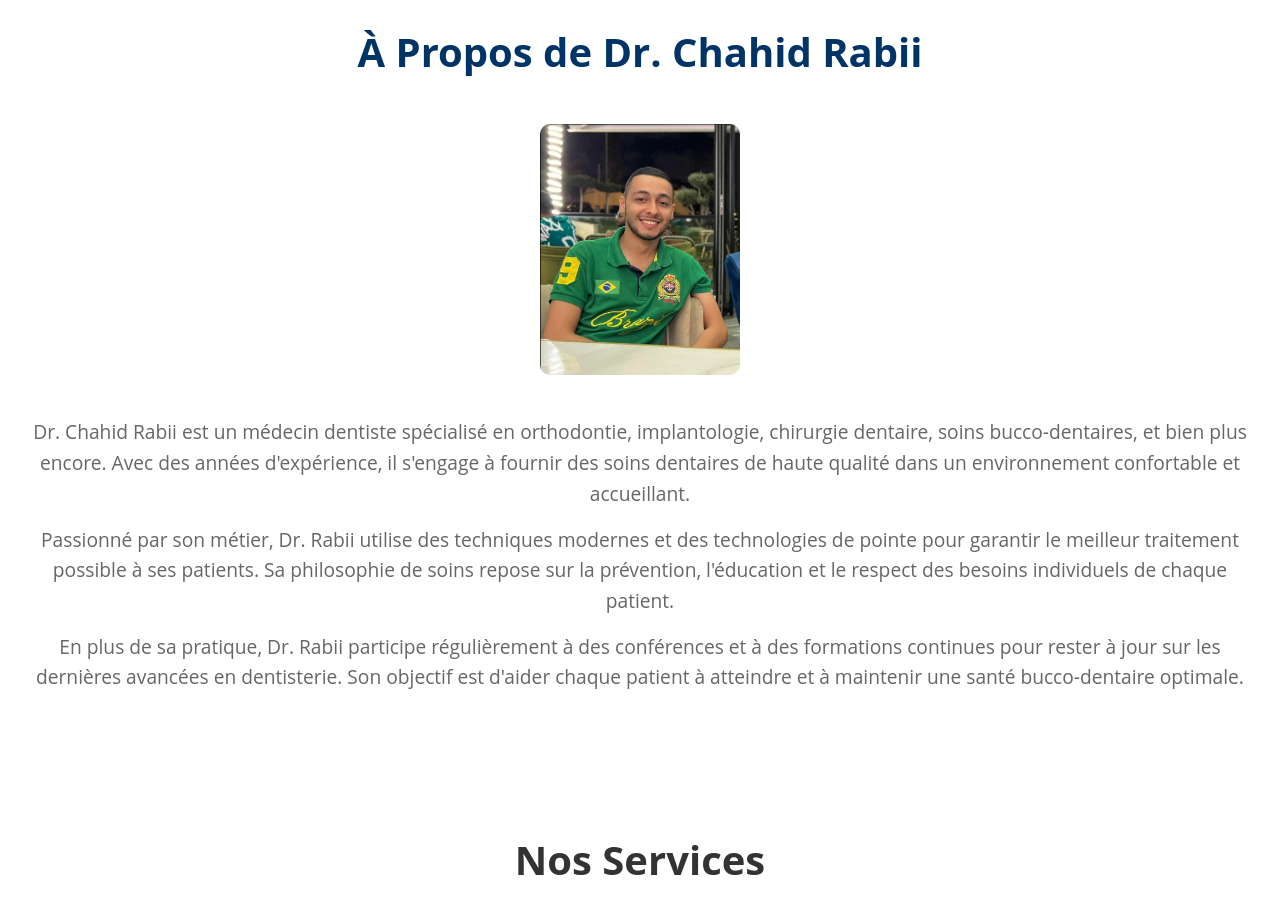
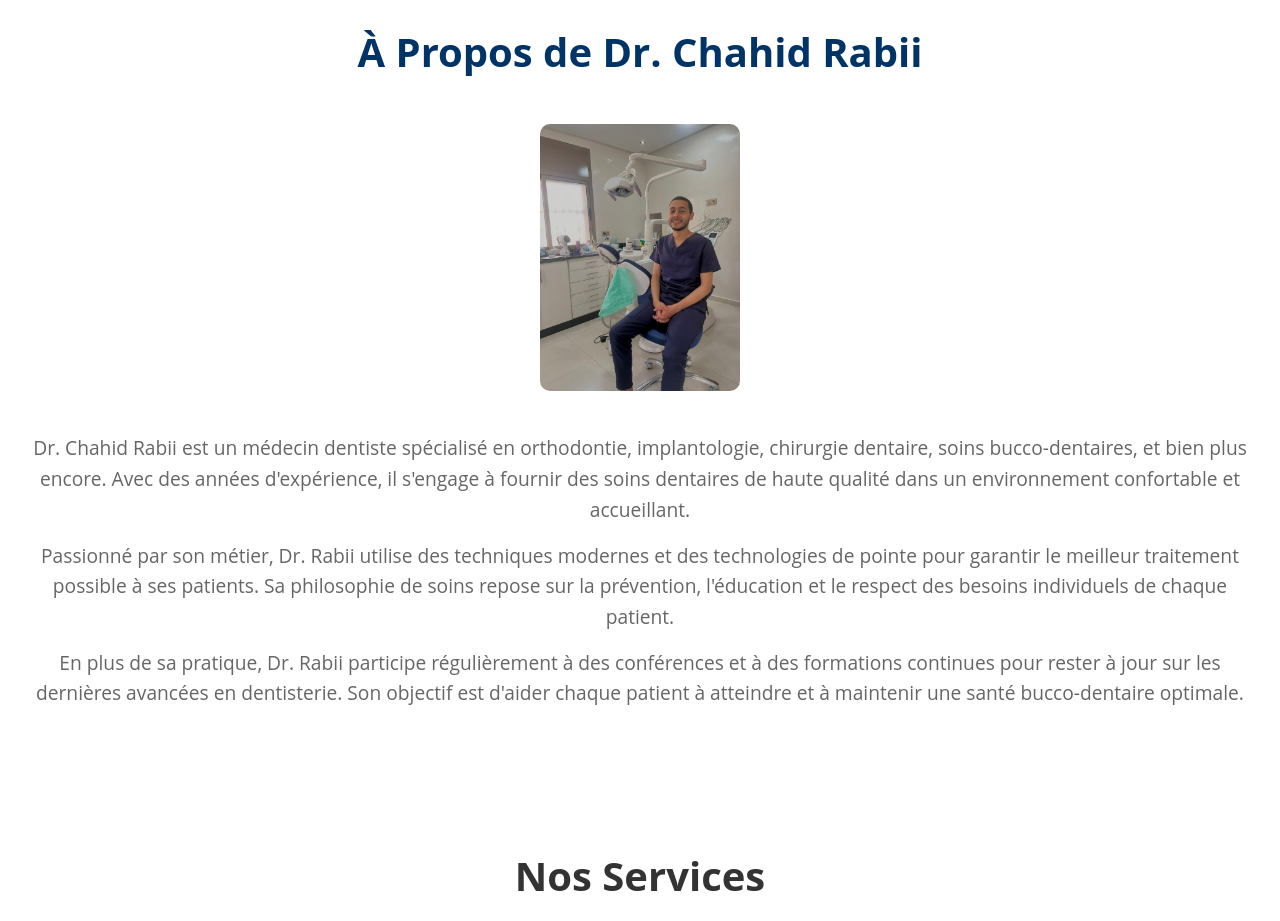
Before and after one commit to skugal/dentiste2, a plain HTML site: page index.html in a window 1280 px wide. Shown: the part 840-1761 px from the top of the page. Drawn offline with nearby package versions, Linux system fonts and the light colour scheme.

Commit message:
Update index.html

```diff
--- a/index.html
+++ b/index.html
@@ -59,7 +59,7 @@
     <!-- Section À Propos -->
     <section id="about" class="about">
         <h2>À Propos de Dr. Chahid Rabii</h2>
-        <img src="1234.png" alt="Dr. Chahid Rabii" class="about-image">
+        <img src="1.png" alt="Dr. Chahid Rabii" class="about-image">
         <p>
             Dr. Chahid Rabii est un médecin dentiste spécialisé en orthodontie, implantologie, chirurgie dentaire, soins
             bucco-dentaires, et bien plus encore. Avec des années d'expérience, il s'engage à fournir des soins
```
